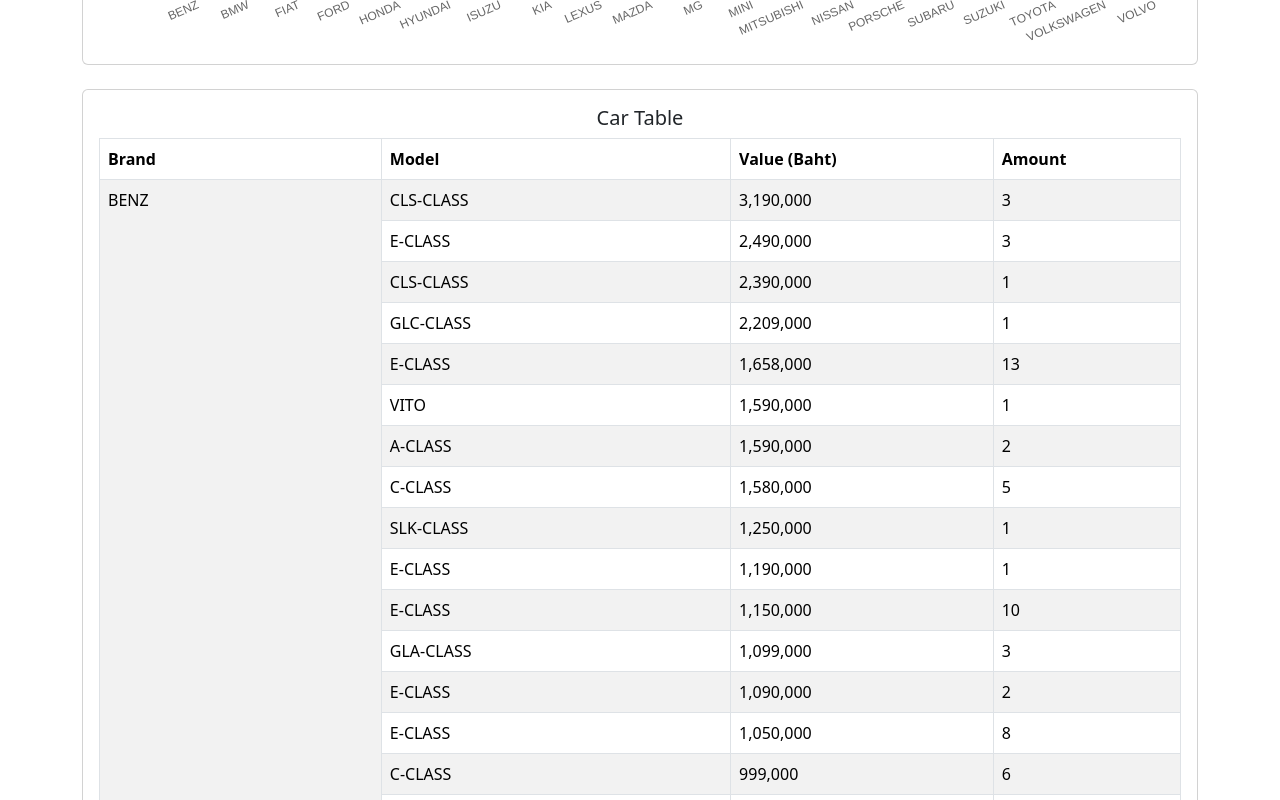
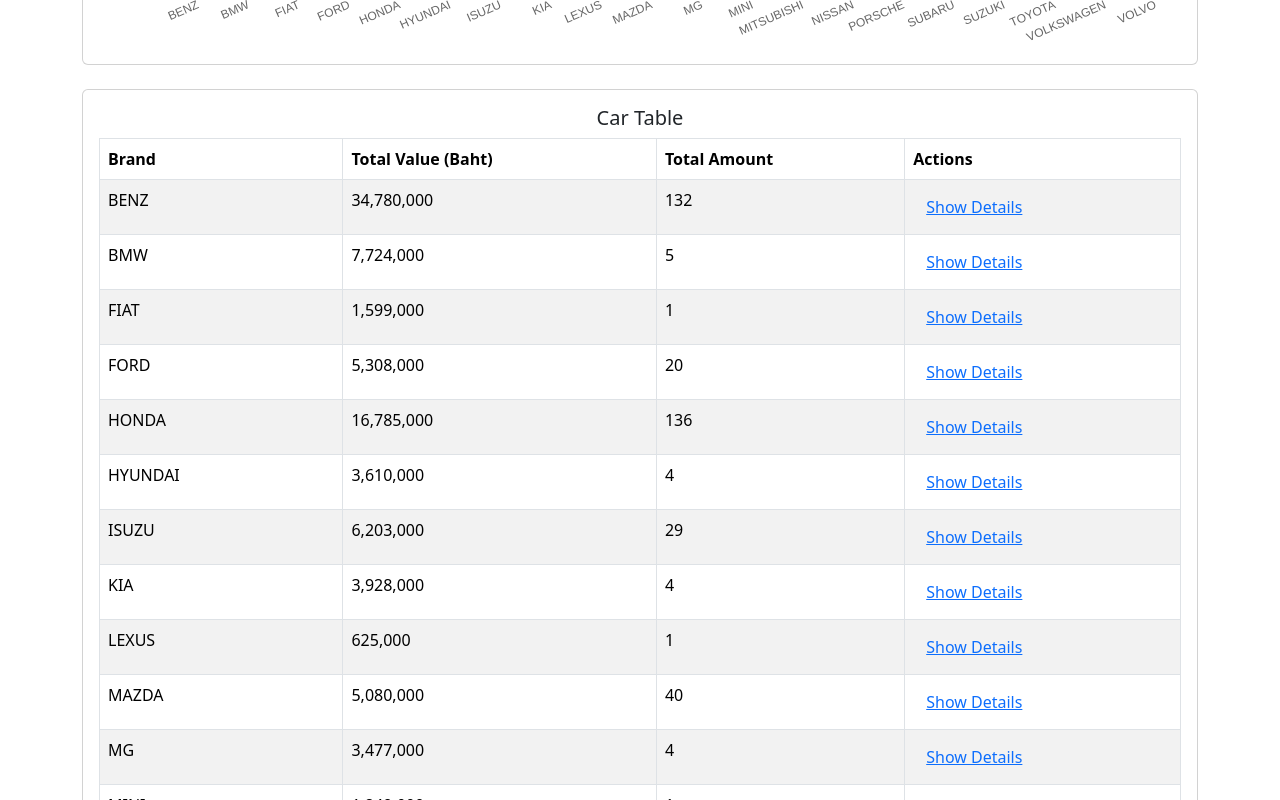
Before and after one commit to jilamikalalae/CarAnalytics, a React (Vite) app: page /#/ in a window 1280 px wide. Shown: the part 1280-2080 px from the top of the page. Built offline with nearby package versions, Linux system fonts and the light colour scheme.

Commit message:
chage the table

```diff
--- a/src/component/table.jsx
+++ b/src/component/table.jsx
@@ -1,35 +1,65 @@
-import React from "react";
-import { Table } from 'react-bootstrap';
+import React, { useState } from "react";
+import { Table, Button } from "react-bootstrap";
 
 const TableComponent = ({ sortedBrands }) => {
+  const [expandedBrands, setExpandedBrands] = useState({});
+
+  const toggleExpand = (brand) => {
+    setExpandedBrands((prev) => ({
+      ...prev,
+      [brand]: !prev[brand],
+    }));
+  };
+
   return (
     <Table striped bordered hover>
       <thead>
         <tr>
           <th>Brand</th>
-          <th>Model</th>
-          <th>Value (Baht)</th>
-          <th>Amount</th>
+          <th>Total Value (Baht)</th>
+          <th>Total Amount</th>
+          <th>Actions</th>
         </tr>
       </thead>
       <tbody>
-        {sortedBrands.map((brandData, index) => (
+        {sortedBrands.map((brandData, index) => {
+          const isExpanded = expandedBrands[brandData.brand];
+          const totalValue = brandData.models.reduce(
+            (acc, model) => acc + model.value,
+            0
+          );
+          const totalAmount = brandData.models.reduce(
+            (acc, model) => acc + model.count,
+            0
+          );
+
+          return (
             <React.Fragment key={index}>
               <tr>
-              <td rowSpan={brandData.models.length}>{brandData.brand}</td>
-              <td>{brandData.models[0]?.name}</td>
-              <td>{brandData.models[0]?.value.toLocaleString()}</td>
-              <td>{brandData.models[0]?.count}</td>
+                <td>{brandData.brand}</td>
+                <td>{totalValue.toLocaleString()}</td>
+                <td>{totalAmount}</td>
+                <td>
+                  <Button
+                    variant="link"
+                    onClick={() => toggleExpand(brandData.brand)}
+                  >
+                    {isExpanded ? "Hide Details" : "Show Details"}
+                  </Button>
+                </td>
               </tr>
-            {brandData.models.slice(1).map((model, idx) => (
+              {isExpanded &&
+                brandData.models.map((model, idx) => (
                   <tr key={idx}>
+                    <td></td>
                     <td>{model.name}</td>
                     <td>{model.value.toLocaleString()}</td>
                     <td>{model.count}</td>
                   </tr>
                 ))}
             </React.Fragment>
-        ))}
+          );
+        })}
       </tbody>
     </Table>
   );
```
Lines whose indentation alone changed are shown as unchanged.
